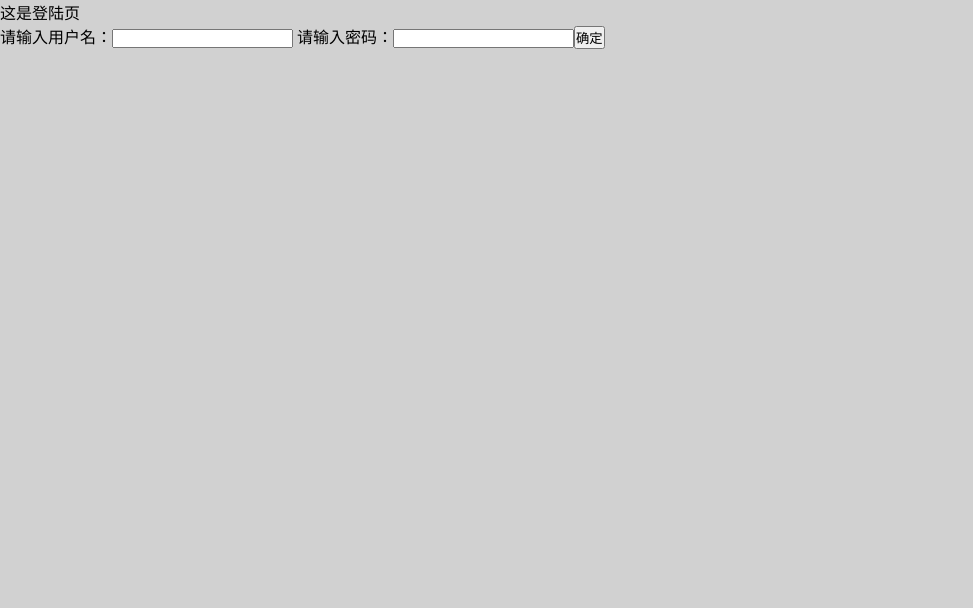
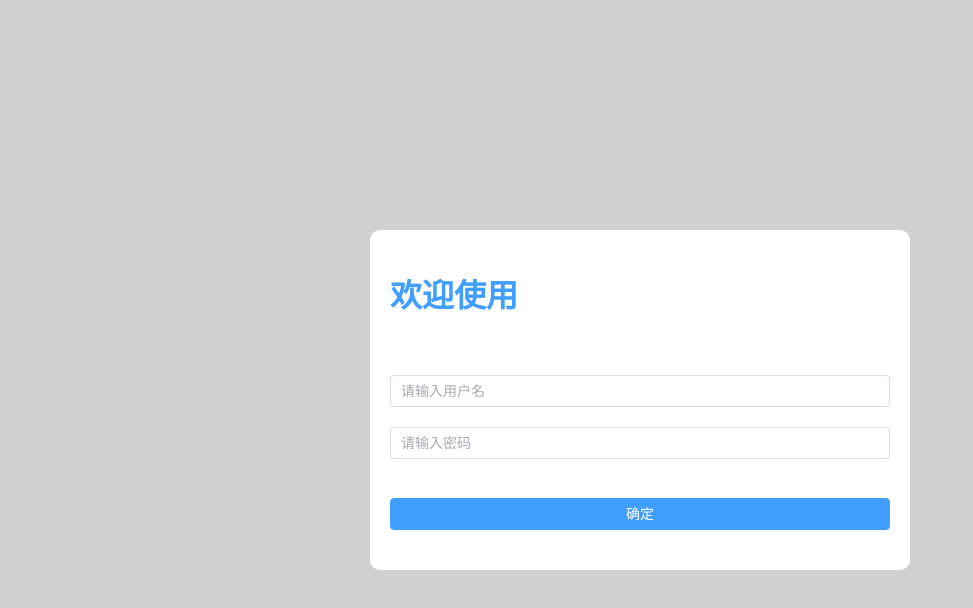
Before and after one commit to Wetoria/simplest-frontend-demo, a Vue app: page /login in a window 1280 px wide. Shown: the top 608 px of the page, without its empty margins (0-973 px from the left). Built offline with nearby package versions, Linux system fonts and the light colour scheme.

Commit message:
修改登录页面样式和功能

```diff
--- a/src/App.vue
+++ b/src/App.vue
@@ -17,4 +17,8 @@ html, body, #app {
   width: 100%;
   height: 100%;
 }
+
+body {
+  background: #d1d1d1;
+}
 </style>
--- a/src/router/index.js
+++ b/src/router/index.js
@@ -45,9 +45,9 @@ const router = createRouter({
 })
 
 router.beforeEach((to, from, next) => {
-  const shifoudenglu = localStorage.getItem('shifoudenglu')
+  const shifoudenglu = localStorage.getItem('已登录')
   const dontNeedLoginPageNames = ['Login']
-  if (shifoudenglu !== 'shi' && !dontNeedLoginPageNames.includes(to.name)) {
+  if (shifoudenglu !== '是' && !dontNeedLoginPageNames.includes(to.name)) {
     next({
       name: 'Login',
     })
--- a/src/views/Login.vue
+++ b/src/views/Login.vue
@@ -1,28 +1,61 @@
 <template>
-  <div>这是登陆页</div>
-  请输入用户名：<input @input="handleUsernameInput" />
-  请输入密码：<input type="password" @input="handleInput" />
-  <button @click="handleConfirm">确定</button>
+  <div class="login-container">
+    <div class="login-form">
+      <h1 style="margin-bottom: 20px; color: #409eff">欢迎使用</h1>
+      <div style="display: flex; width: 100%; flex-direction: column">
+        <el-input
+          v-model="username"
+          placeholder="请输入用户名"
+          style="margin-bottom: 20px"
+        />
+        <el-input v-model="password" type="password" placeholder="请输入密码" />
+      </div>
+      <el-button type="primary" @click="handleConfirm">确定</el-button>
+    </div>
+  </div>
 </template>
 
 <script>
 export default {
   name: 'LoginVie',
+  data() {
+    return {
+      username: '',
+      password: '',
+    }
+  },
   methods: {
-    handleUsernameInput(event) {
-      localStorage.setItem('yonghuming', event.target.value);
-    },
-    handleInput(event) {
-      localStorage.setItem('shifoudenglu', event.target.value);
-    },
     handleConfirm() {
-      const pwd = localStorage.getItem('shifoudenglu');
-      if (pwd === 'shi') {
+      console.log('yong hu ming he mima ', this.username, this.password);
+      if (this.username === 'admin' && this.password === '123456') {
+        localStorage.setItem('已登录', '是');
+        localStorage.setItem('用户名', this.username);
         this.$router.back();
       } else {
-        alert('密码不正确');
+        alert('用户名或密码不正确');
       }
     },
   },
 };
 </script>
+
+<style scoped>
+.login-container {
+  width: 100%;
+  height: 100%;
+  display: flex;
+  justify-content: center;
+  align-items: center;
+}
+
+.login-form {
+  width: 500px;
+  height: 300px;
+  background: white;
+  border-radius: 10px;
+  padding: 20px;
+  display: flex;
+  flex-direction: column;
+  justify-content: space-around;
+}
+</style>
--- a/src/views/Resume/Resume.vue
+++ b/src/views/Resume/Resume.vue
@@ -109,7 +109,7 @@ export default {
 }
 </script>
 
-<style>
+<style scoped>
 h1,
 h2 {
   border-bottom: 1px solid #409eff;
@@ -122,10 +122,6 @@ h4 {
   color: #409eff
 }
 
-body {
-  background: #d1d1d1;
-}
-
 .resume-container {
   background: white;
   width: 900px;
```
